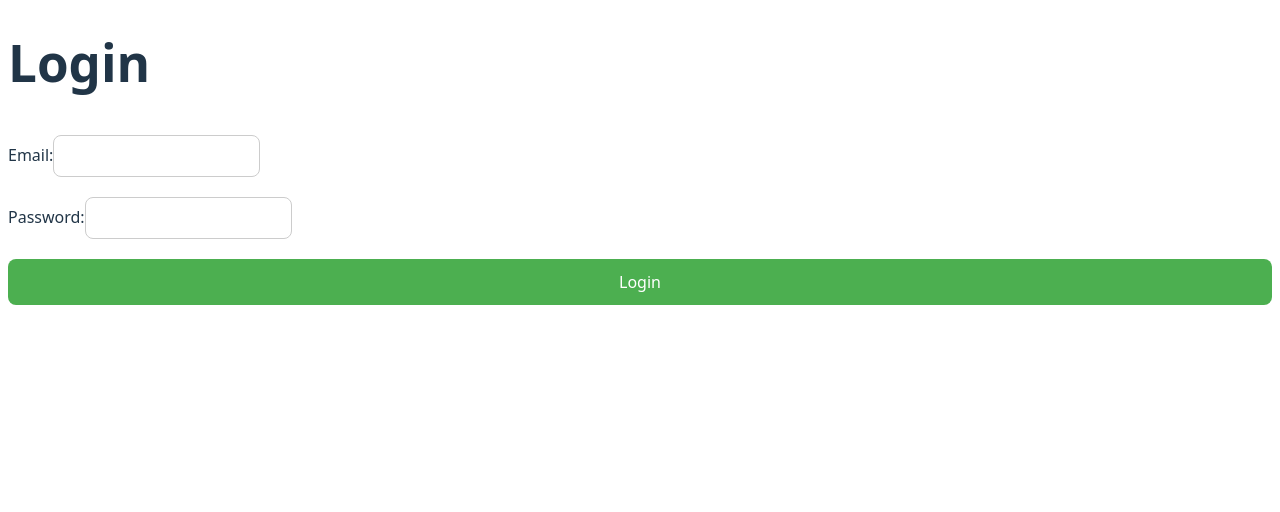
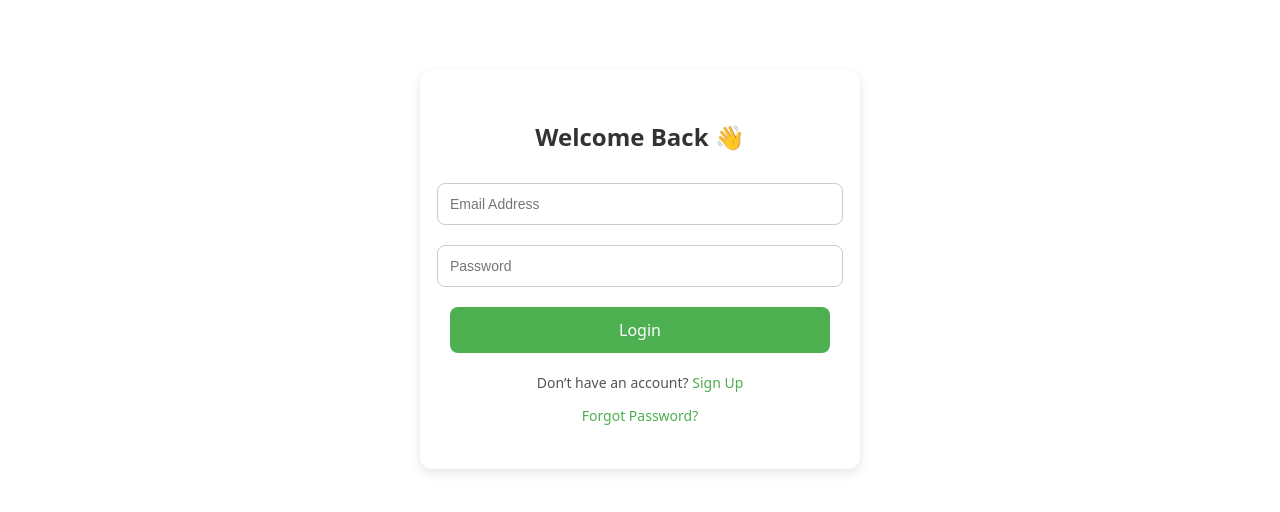
Before and after one commit to mitprajapati02/Odoo-Hackathon-2025, a React (Vite) app in the folder frontend/odoo-frontend-2025/: page /login in a window 1280 px wide. Shown: the top 512 px of the page. Built offline with nearby package versions, Linux system fonts and the light colour scheme.

Commit message:
adding login page

```diff
--- a/frontend/odoo-frontend-2025/src/pages/Login.jsx
+++ b/frontend/odoo-frontend-2025/src/pages/Login.jsx
@@ -1,20 +1,73 @@
-function Login() {
+import React, { useState } from "react";
+import axios from "axios";
+import "../styles/login.css"; // CSS file for styling
+import { useNavigate } from "react-router-dom";
+
+export default function Login() {
+    const navigate = useNavigate();
+
+    const [formData, setFormData] = useState({
+        email: "",
+        password: "",
+    });
+
+    const handleChange = (e) => {
+        setFormData({ ...formData, [e.target.name]: e.target.value });
+    };
+
+    const handleSubmit = async (e) => {
+        e.preventDefault();
+
+        try {
+            const res = await axios.post("http://localhost:5000/api/login", formData);
+            alert("Login successful!");
+            console.log(res.data);
+            // navigate to dashboard or homepage
+            navigate("/dashboard");
+        } catch (err) {
+            console.error(err);
+            alert("Invalid credentials or server error");
+        }
+    };
+
     return (
-        <div>
-            <h1>Login</h1>
-            <form>
-                <label>
-                    Email:
-                    <input type="email" name="email" />
-                </label>
-                <label>
-                    Password:
-                    <input type="password" name="password" />
-                </label>
+        <div className="login-container">
+            <h2>Welcome Back 👋</h2>
+            <form onSubmit={handleSubmit}>
+                <input
+                    type="email"
+                    name="email"
+                    placeholder="Email Address"
+                    value={formData.email}
+                    onChange={handleChange}
+                    required
+                />
+
+                <input
+                    type="password"
+                    name="password"
+                    placeholder="Password"
+                    value={formData.password}
+                    onChange={handleChange}
+                    required
+                />
+
                 <button type="submit">Login</button>
             </form>
+
+            <div className="login-footer">
+                <p>
+                    Don’t have an account?{" "}
+                    <span onClick={() => navigate("/signup")} className="link">
+                        Sign Up
+                    </span>
+                </p>
+                <p>
+                    <span onClick={() => navigate("/forgot-password")} className="link">
+                        Forgot Password?
+                    </span>
+                </p>
+            </div>
         </div>
-    )
+    );
 }
-
-export default Login;
--- /dev/null
+++ b/frontend/odoo-frontend-2025/src/styles/login.css
@@ -0,0 +1,71 @@
+.login-container {
+  max-width: 380px;
+  margin: 70px auto;
+  padding: 30px;
+  border-radius: 12px;
+  background: #ffffff;
+  box-shadow: 0px 4px 12px rgba(0, 0, 0, 0.1);
+  text-align: center;
+}
+
+h2 {
+  color: #333;
+  margin-bottom: 25px;
+  font-weight: 600;
+}
+
+form {
+  display: flex;
+  flex-direction: column;
+  align-items: center;
+}
+
+input {
+  width: 100%;
+  margin: 10px 0;
+  padding: 12px;
+  border: 1px solid #ccc;
+  border-radius: 8px;
+  font-size: 14px;
+  transition: border-color 0.3s ease;
+}
+
+input:focus {
+  border-color: #4caf50;
+  outline: none;
+}
+
+button {
+  width: 100%;
+  background-color: #4caf50;
+  color: white;
+  padding: 12px;
+  border: none;
+  border-radius: 8px;
+  font-size: 16px;
+  cursor: pointer;
+  margin-top: 10px;
+  transition: background 0.3s ease;
+}
+
+button:hover {
+  background-color: #45a049;
+}
+
+.login-footer {
+  margin-top: 20px;
+  font-size: 14px;
+  color: #555;
+}
+
+.link {
+  color: #4caf50;
+  font-weight: 500;
+  cursor: pointer;
+  transition: color 0.3s ease;
+}
+
+.link:hover {
+  color: #2e7d32;
+  text-decoration: underline;
+}
```
